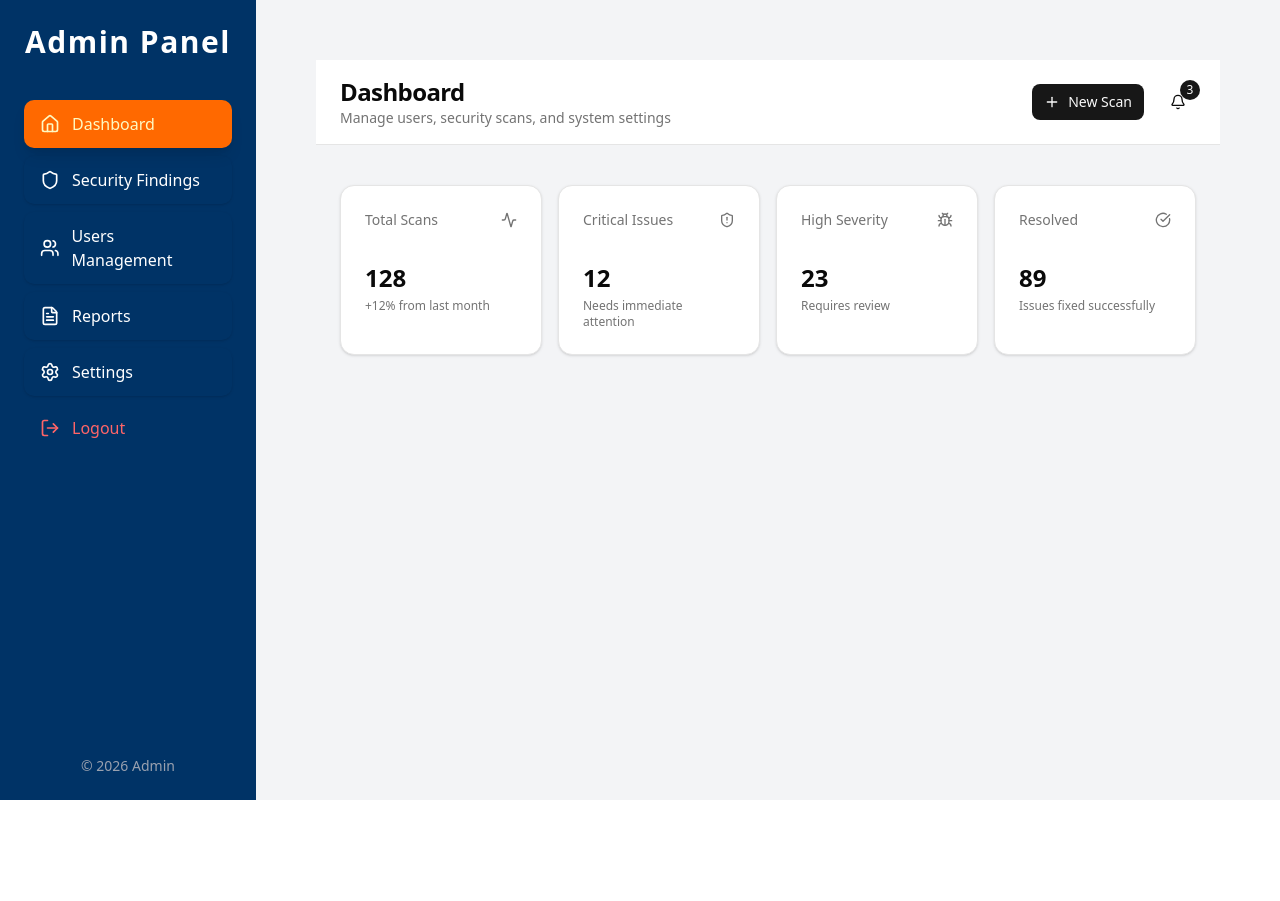
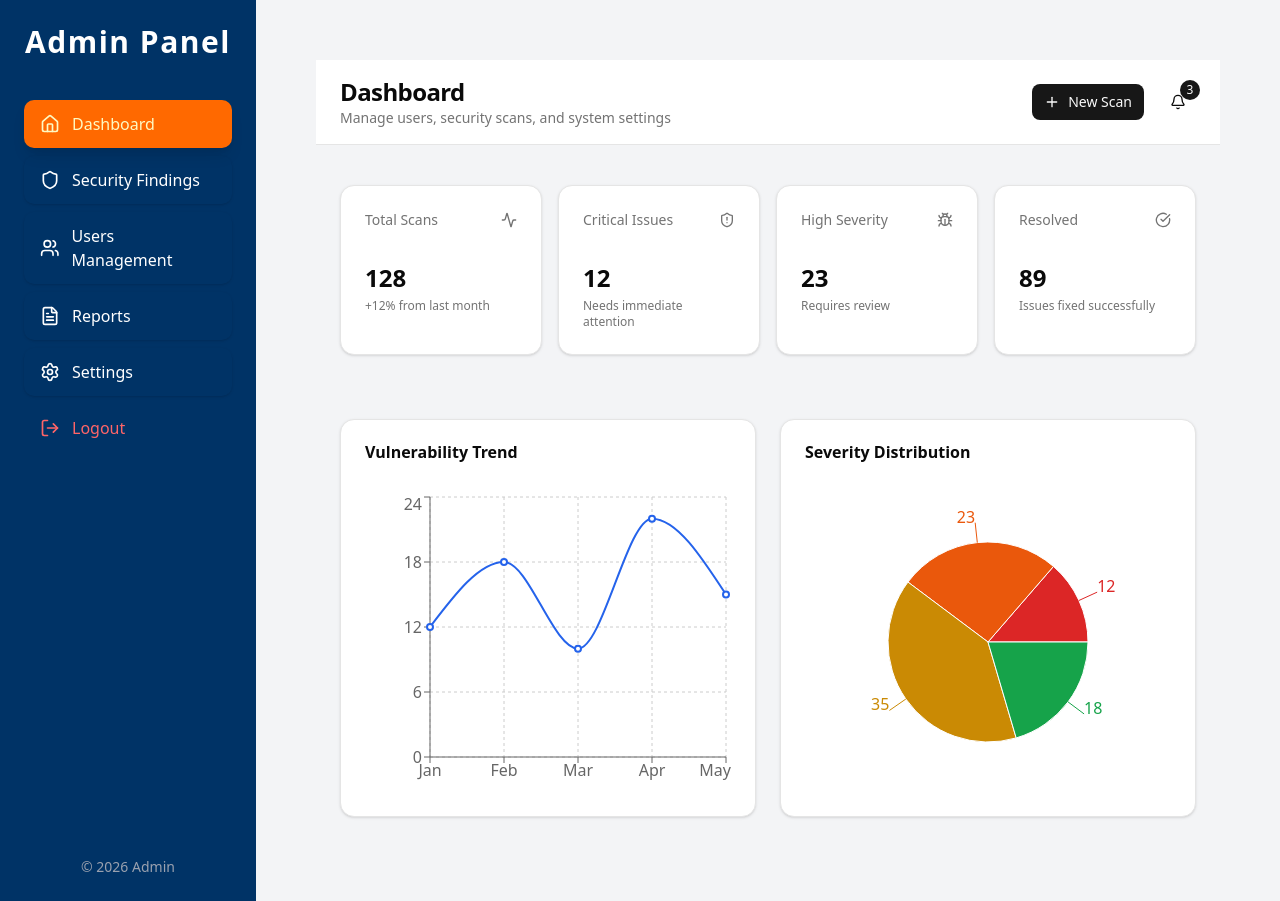
Before and after one commit to vulnerability-scanner-website/Final-year-project, a Next.js app in the folder frontend/: page /dashboard/admin in a window 1280 px wide. Before the commit the page ends 800 px from the top, so only its background shows below. Built offline with nearby package versions, Linux system fonts and the light colour scheme.

Commit message:
Add severity distribution component

```diff
--- a/frontend/src/app/dashboard/admin/page.js
+++ b/frontend/src/app/dashboard/admin/page.js
@@ -6,6 +6,8 @@ import { Calendar } from "@/components/ui/calendar";
 import { DashboardHeader } from "@/components/header/header";
 import { ShieldAlert, Bug, CheckCircle, Activity } from "lucide-react";
 import { StatsCard } from "@/components/statscard/statscard";
+import { VulnerabilityTrend } from "@/components/VulnerabilityTrend/VulnerabilityTrend";
+import { SeverityDistribution } from "@/components/SeverityDistribution/SeverityDistribution";
 
 export default function Page() {
   return (
@@ -40,6 +42,10 @@ export default function Page() {
           icon={CheckCircle}
         />
       </div>
+      <div className="grid gap-6 lg:grid-cols-2 p-6">
+        <VulnerabilityTrend />
+        <SeverityDistribution />
+      </div>
     </div>
   );
 }
--- /dev/null
+++ b/frontend/src/components/SeverityDistribution/SeverityDistribution.jsx
@@ -0,0 +1,56 @@
+"use client"
+
+import {
+  Card,
+  CardHeader,
+  CardTitle,
+  CardContent,
+} from "@/components/ui/card"
+
+import {
+  PieChart,
+  Pie,
+  Cell,
+  Tooltip,
+  ResponsiveContainer,
+} from "recharts"
+
+const data = [
+  { name: "Critical", value: 12 },
+  { name: "High", value: 23 },
+  { name: "Medium", value: 35 },
+  { name: "Low", value: 18 },
+]
+
+const COLORS = ["#dc2626", "#ea580c", "#ca8a04", "#16a34a"]
+
+export function SeverityDistribution() {
+  return (
+    <Card>
+      <CardHeader>
+        <CardTitle>Severity Distribution</CardTitle>
+      </CardHeader>
+
+      <CardContent>
+        <div className="h-[300px]">
+          <ResponsiveContainer width="100%" height="100%">
+            <PieChart>
+              <Pie
+                data={data}
+                dataKey="value"
+                nameKey="name"
+                outerRadius={100}
+                label
+              >
+                {data.map((entry, index) => (
+                  <Cell key={index} fill={COLORS[index]} />
+                ))}
+              </Pie>
+              <Tooltip />
+            </PieChart>
+          </ResponsiveContainer>
+        </div>
+      </CardContent>
+    </Card>
+  )
+}
--- /dev/null
+++ b/frontend/src/components/VulnerabilityTrend/VulnerabilityTrend.jsx
@@ -0,0 +1,50 @@
+"use client";
+
+import { Card, CardHeader, CardTitle, CardContent } from "@/components/ui/card";
+
+import {
+  LineChart,
+  Line,
+  XAxis,
+  YAxis,
+  Tooltip,
+  ResponsiveContainer,
+  CartesianGrid,
+} from "recharts";
+
+const data = [
+  { month: "Jan", vulnerabilities: 12 },
+  { month: "Feb", vulnerabilities: 18 },
+  { month: "Mar", vulnerabilities: 10 },
+  { month: "Apr", vulnerabilities: 22 },
+  { month: "May", vulnerabilities: 15 },
+];
+
+export function VulnerabilityTrend() {
+  return (
+    <Card>
+      <CardHeader>
+        <CardTitle>Vulnerability Trend</CardTitle>
+      </CardHeader>
+
+      <CardContent>
+        <div className="h-[300px]">
+          <ResponsiveContainer width="100%" height="100%">
+            <LineChart data={data}>
+              <CartesianGrid strokeDasharray="3 3" />
+              <XAxis dataKey="month" />
+              <YAxis />
+              <Tooltip />
+              <Line
+                type="monotone"
+                dataKey="vulnerabilities"
+                stroke="#2563eb"
+                strokeWidth={2}
+              />
+            </LineChart>
+          </ResponsiveContainer>
+        </div>
+      </CardContent>
+    </Card>
+  );
+}
```
